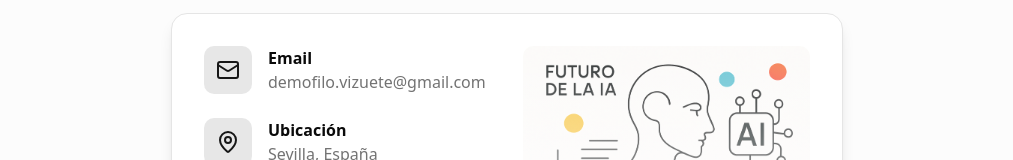
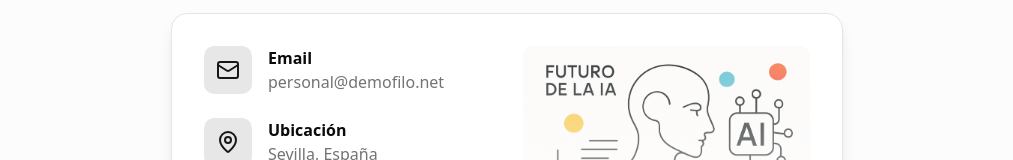
Before and after one commit to DemofiloVizuete/cv-generate-ia, a React (Vite) app: page / in a window 1280 px wide. Shown: the part 3776-3936 px from the top of the page, without its empty margins (133-1146 px from the left). Built offline with nearby package versions, Linux system fonts and the light colour scheme.

Commit message:
Actualiza el correo electrónico de contacto en el componente App.jsx a personal@demofilo.net.

```diff
--- a/src/App.jsx
+++ b/src/App.jsx
@@ -485,7 +485,7 @@ const App = () => {
                     </div>
                     <div>
                       <h3 className="font-semibold">Email</h3>
-                      <p className="text-muted-foreground">demofilo.vizuete@gmail.com</p>
+                      <p className="text-muted-foreground">personal@demofilo.net</p>
                     </div>
                   </div>
 
```
